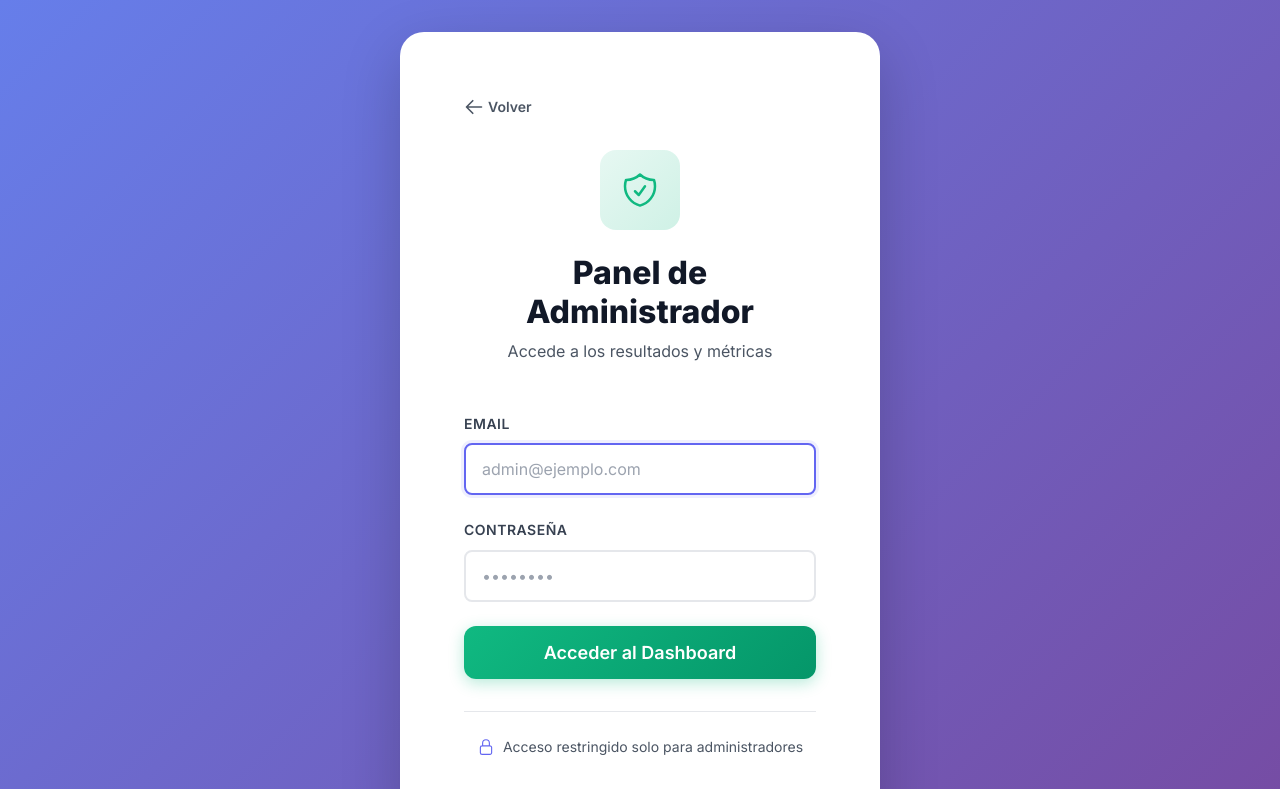
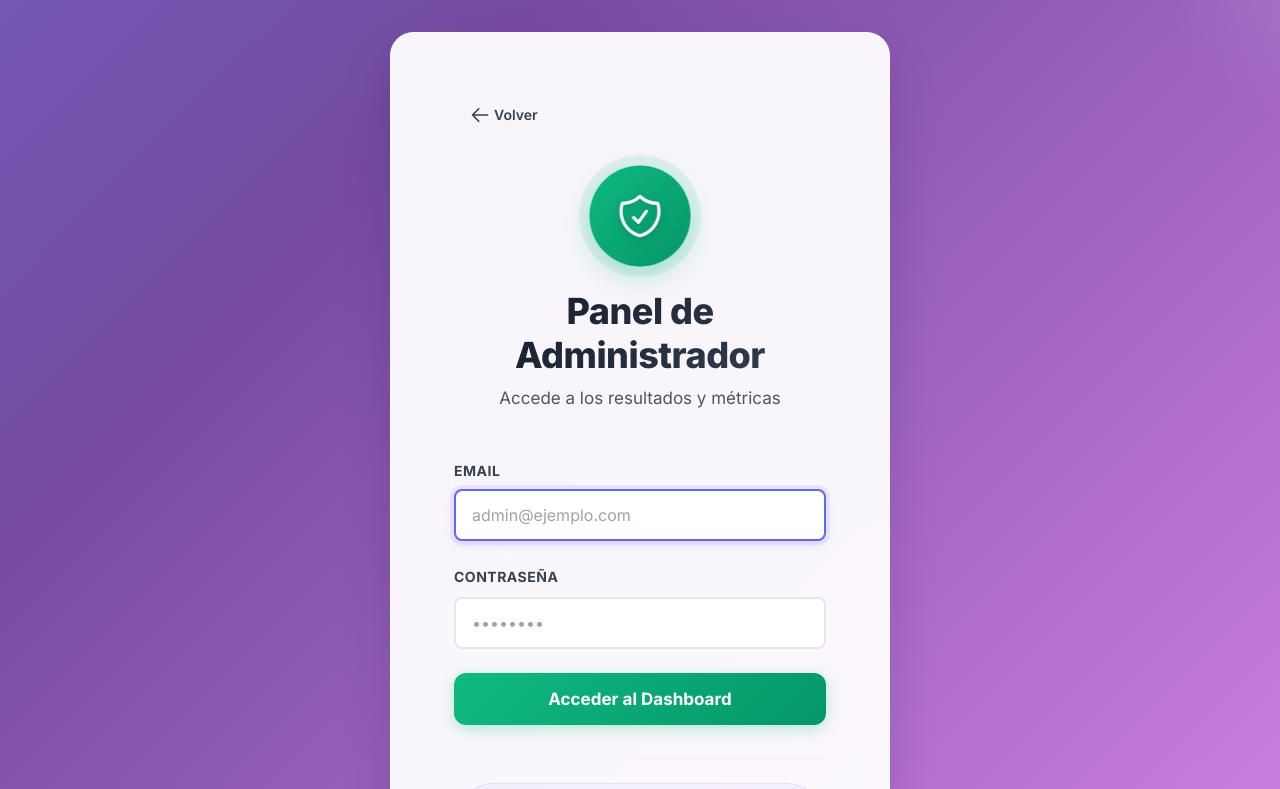
Before and after one commit to LeonardoAhh/climalaboral, a React (Vite) app: page /admin/login in a window 1280 px wide. Shown: the top 789 px of the page. Built offline with nearby package versions, Linux system fonts and the light colour scheme; no server answers.

Commit message:
Redesign: Modern login page with glassmorphism and animations

```diff
--- a/src/styles/pages/Login.css
+++ b/src/styles/pages/Login.css
@@ -4,31 +4,112 @@
     align-items: center;
     justify-content: center;
     padding: var(--spacing-xl);
+    position: relative;
+    overflow: hidden;
+}
+
+/* Animated gradient background */
+.login-container::before {
+    content: '';
+    position: absolute;
+    top: 0;
+    left: 0;
+    right: 0;
+    bottom: 0;
+    background: linear-gradient(135deg, #667eea 0%, #764ba2 50%, #f093fb 100%);
+    background-size: 200% 200%;
+    animation: gradientShift 15s ease infinite;
+    z-index: 0;
+}
+
+@keyframes gradientShift {
+    0% {
+        background-position: 0% 50%;
+    }
+
+    50% {
+        background-position: 100% 50%;
+    }
+
+    100% {
+        background-position: 0% 50%;
+    }
+}
+
+/* Floating shapes */
+.login-container::after {
+    content: '';
+    position: absolute;
+    width: 300px;
+    height: 300px;
+    background: radial-gradient(circle, rgba(255, 255, 255, 0.1) 0%, transparent 70%);
+    border-radius: 50%;
+    top: -150px;
+    right: -150px;
+    animation: float 20s ease-in-out infinite;
+    z-index: 0;
+}
+
+@keyframes float {
+
+    0%,
+    100% {
+        transform: translate(0, 0) rotate(0deg);
+    }
+
+    33% {
+        transform: translate(30px, -30px) rotate(120deg);
+    }
+
+    66% {
+        transform: translate(-20px, 20px) rotate(240deg);
+    }
 }
 
 .login-card {
     position: relative;
-    background: white;
+    background: rgba(255, 255, 255, 0.95);
+    backdrop-filter: blur(20px);
     border-radius: var(--radius-2xl);
     padding: var(--spacing-3xl);
-    max-width: 480px;
+    max-width: 500px;
     width: 100%;
-    box-shadow: 0 20px 60px rgba(0, 0, 0, 0.2);
+    box-shadow:
+        0 25px 50px rgba(0, 0, 0, 0.15),
+        0 0 0 1px rgba(255, 255, 255, 0.5) inset;
+    z-index: 1;
+    animation: cardSlideIn 0.6s cubic-bezier(0.34, 1.56, 0.64, 1);
+}
+
+@keyframes cardSlideIn {
+    from {
+        opacity: 0;
+        transform: translateY(30px) scale(0.95);
+    }
+
+    to {
+        opacity: 1;
+        transform: translateY(0) scale(1);
+    }
 }
 
 .back-button {
     display: inline-flex;
     align-items: center;
     gap: var(--spacing-xs);
-    color: var(--gray-600);
+    color: var(--gray-700);
     font-size: 0.875rem;
     font-weight: 600;
     margin-bottom: var(--spacing-xl);
-    transition: all var(--transition-fast);
+    transition: all var(--transition-base);
     text-decoration: none;
+    padding: var(--spacing-sm) var(--spacing-md);
+    border-radius: var(--radius-md);
+    background: transparent;
 }
 
 .back-button:hover {
+    background: rgba(99, 102, 241, 0.1);
     color: var(--primary);
     transform: translateX(-4px);
 }
@@ -36,6 +117,11 @@
 .back-button svg {
     width: 20px;
     height: 20px;
+    transition: transform var(--transition-base);
+}
+
+.back-button:hover svg {
+    transform: translateX(-2px);
 }
 
 .login-header {
@@ -44,85 +130,197 @@
 }
 
 .login-icon {
-    width: 80px;
-    height: 80px;
+    width: 100px;
+    height: 100px;
     margin: 0 auto var(--spacing-lg);
     display: flex;
     align-items: center;
     justify-content: center;
-    border-radius: var(--radius-xl);
+    border-radius: 50%;
+    position: relative;
+    animation: iconPulse 3s ease-in-out infinite;
+}
+
+@keyframes iconPulse {
+
+    0%,
+    100% {
+        transform: scale(1);
+    }
+
+    50% {
+        transform: scale(1.05);
+    }
 }
 
 .employee-icon {
-    background: linear-gradient(135deg, rgba(99, 102, 241, 0.1) 0%, rgba(99, 102, 241, 0.2) 100%);
-    color: var(--primary);
+    background: linear-gradient(135deg, #6366f1 0%, #8b5cf6 100%);
+    box-shadow:
+        0 10px 30px rgba(99, 102, 241, 0.3),
+        0 0 0 10px rgba(99, 102, 241, 0.1);
 }
 
 .admin-icon {
-    background: linear-gradient(135deg, rgba(16, 185, 129, 0.1) 0%, rgba(16, 185, 129, 0.2) 100%);
-    color: var(--secondary);
+    background: linear-gradient(135deg, #10b981 0%, #059669 100%);
+    box-shadow:
+        0 10px 30px rgba(16, 185, 129, 0.3),
+        0 0 0 10px rgba(16, 185, 129, 0.1);
 }
 
 .login-icon svg {
-    width: 40px;
-    height: 40px;
+    width: 50px;
+    height: 50px;
+    color: white;
+    filter: drop-shadow(0 2px 4px rgba(0, 0, 0, 0.2));
 }
 
 .login-header h1 {
-    font-size: 2rem;
+    font-size: 2.25rem;
     font-weight: 800;
-    color: var(--gray-900);
+    background: linear-gradient(135deg, var(--gray-900) 0%, var(--gray-700) 100%);
+    -webkit-background-clip: text;
+    -webkit-text-fill-color: transparent;
+    background-clip: text;
     margin-bottom: var(--spacing-sm);
+    letter-spacing: -0.5px;
 }
 
 .login-header p {
     color: var(--gray-600);
-    font-size: 1rem;
+    font-size: 1.0625rem;
     margin: 0;
+    font-weight: 400;
 }
 
 .login-form {
     margin-bottom: var(--spacing-xl);
 }
 
+/* Enhanced form inputs */
+.login-form .form-group {
+    margin-bottom: var(--spacing-lg);
+}
+
+.login-form .form-input {
+    transition: all var(--transition-base);
+    border: 2px solid var(--gray-200);
+    background: white;
+}
+
+.login-form .form-input:focus {
+    border-color: var(--primary);
+    box-shadow:
+        0 0 0 4px rgba(99, 102, 241, 0.1),
+        0 4px 12px rgba(99, 102, 241, 0.15);
+    transform: translateY(-1px);
+}
+
+.login-form .form-label {
+    color: var(--gray-700);
+    font-weight: 700;
+}
+
+/* Enhanced button */
+.login-form .btn {
+    position: relative;
+    overflow: hidden;
+    font-weight: 700;
+    font-size: 1.0625rem;
+    padding: 1rem 2rem;
+}
+
+.login-form .btn::before {
+    content: '';
+    position: absolute;
+    top: 50%;
+    left: 50%;
+    width: 0;
+    height: 0;
+    border-radius: 50%;
+    background: rgba(255, 255, 255, 0.3);
+    transform: translate(-50%, -50%);
+    transition: width 0.6s, height 0.6s;
+}
+
+.login-form .btn:hover::before {
+    width: 300px;
+    height: 300px;
+}
+
+.login-form .btn span {
+    position: relative;
+    z-index: 1;
+}
+
 .login-footer {
     text-align: center;
     padding-top: var(--spacing-lg);
-    border-top: 1px solid var(--gray-200);
+    border-top: 2px solid var(--gray-100);
 }
 
 .footer-note {
     display: inline-flex;
     align-items: center;
     gap: var(--spacing-sm);
-    color: var(--gray-600);
+    background: linear-gradient(135deg, rgba(99, 102, 241, 0.05) 0%, rgba(139, 92, 246, 0.05) 100%);
+    padding: var(--spacing-md) var(--spacing-lg);
+    border-radius: var(--radius-full);
+    color: var(--gray-700);
     font-size: 0.875rem;
+    font-weight: 600;
     margin: 0;
+    border: 1px solid rgba(99, 102, 241, 0.1);
 }
 
 .footer-note svg {
-    width: 18px;
-    height: 18px;
+    width: 20px;
+    height: 20px;
     flex-shrink: 0;
     color: var(--primary);
 }
 
+/* Alert styling */
+.login-form .alert {
+    border-radius: var(--radius-lg);
+    animation: slideDown 0.3s ease-out;
+}
+
+@keyframes slideDown {
+    from {
+        opacity: 0;
+        transform: translateY(-10px);
+    }
+
+    to {
+        opacity: 1;
+        transform: translateY(0);
+    }
+}
+
 @media (max-width: 480px) {
+    .login-container {
+        padding: var(--spacing-md);
+    }
+
     .login-card {
-        padding: var(--spacing-xl);
+        padding: var(--spacing-2xl);
     }
 
     .login-header h1 {
-        font-size: 1.75rem;
+        font-size: 1.875rem;
     }
 
     .login-icon {
-        width: 64px;
-        height: 64px;
+        width: 80px;
+        height: 80px;
     }
 
     .login-icon svg {
-        width: 32px;
-        height: 32px;
+        width: 40px;
+        height: 40px;
+    }
+
+    .login-header p {
+        font-size: 0.9375rem;
     }
 }
```
